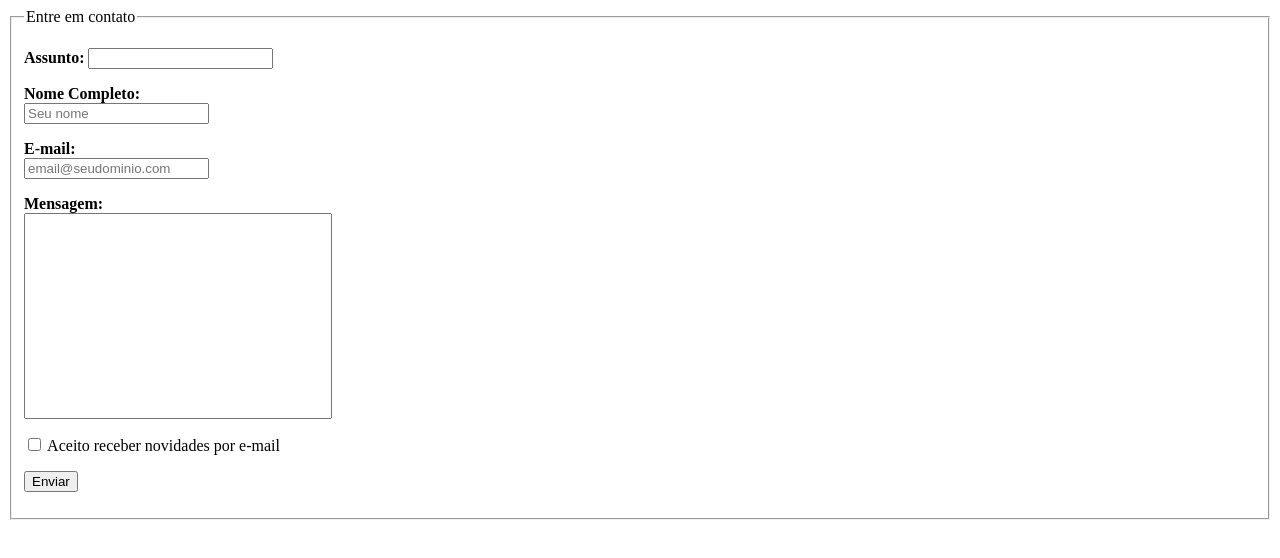
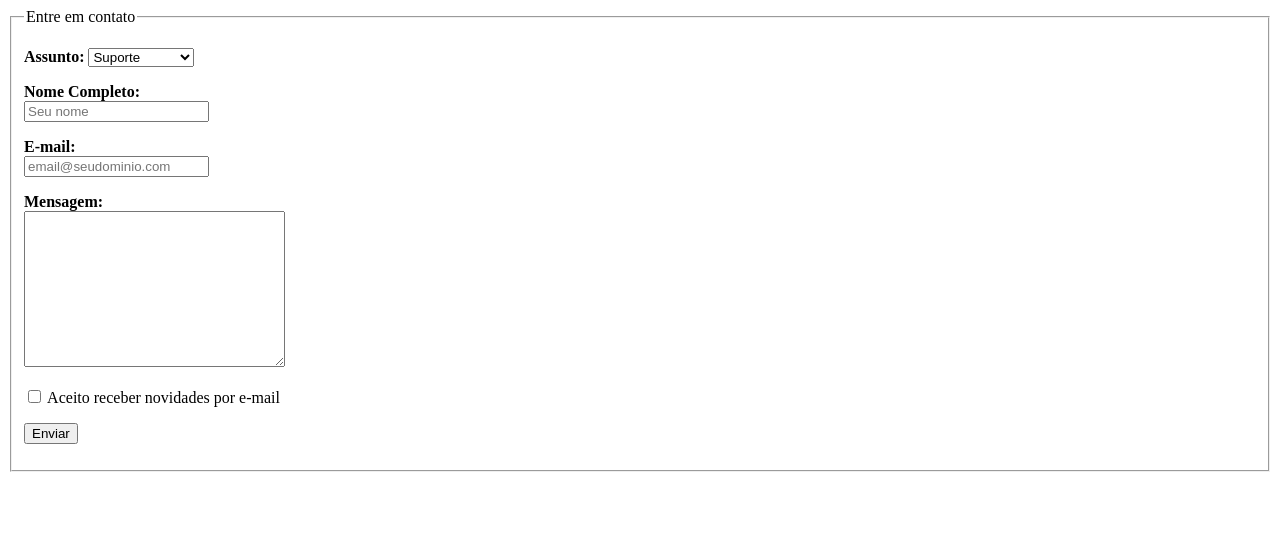
Before and after one commit to lucasserdev/rocketseat, a plain HTML site: page basico/formulario-contato/index.html in a window 1280 px wide. Drawn offline with Linux system fonts and the light colour scheme.

Commit message:
formulario atualizado com select, e textarea

```diff
--- a/basico/formulario-contato/index.html
+++ b/basico/formulario-contato/index.html
@@ -5,11 +5,6 @@
     <meta name="viewport" content="width=device-width, initial-scale=1.0">
     <title>Formulario de Contato</title>
     <style>
-        .msg {
-            height: 200px;
-            width: 300px;
-        }
-
         label {
             font-weight: bold;
         }
@@ -25,7 +20,11 @@
             <legend>Entre em contato</legend>
             <p>
                 <label for="iassunto">Assunto: </label>
-                <input type="search" name="assunto" id="iassunto">
+                <select name="assunto" id="iassunto">
+                    <option value="sup">Suporte</option>
+                    <option value="fin">Financeiro</option>
+                    <option value="adm">Administrativo</option>
+                </select>
             </p>
 
             <p>
@@ -40,7 +39,7 @@
 
             <p>
                 <label for="imsg">Mensagem:</label><br>
-                <input class="msg" type="text" name="msg" id="imsg">
+                <textarea name="msg" id="imsg" cols="30" rows="10"></textarea>
             </p>
 
             <p>
```
